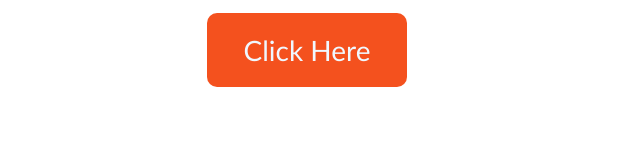
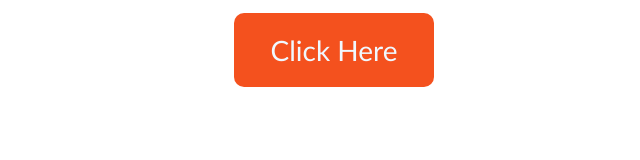
Before and after one commit to DevShejan/css-button, a plain HTML site: page index.html in a window 1280 px wide. Shown: the whole page, without its empty margins (306-946 px from the left). Drawn offline with Linux system fonts and the light colour scheme.

Commit message:
added css

```diff
--- a/style.css
+++ b/style.css
@@ -1,7 +1,7 @@
 .container{
-    display: inline-block;
     text-align: center;
-    margin-left: 500px;
+    display: block;
+    margin: top 50px;;
 }
 .button-hover{
     border: none;
```
